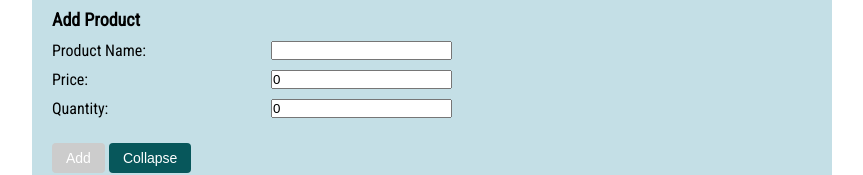
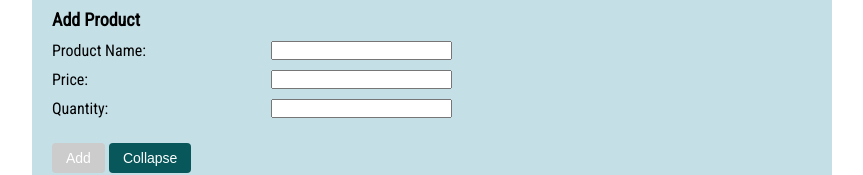
Before and after one commit to BrandonCorey/shopping-cart, a React (Vite) app in the folder client/: page / in a window 1280 px wide. Both pictures are taken after a click on the button "Add A product". Shown: the part 327-502 px from the top of the page, without its empty margins (208-1071 px from the left). Built offline with nearby package versions, Linux system fonts and the light colour scheme; no server answers; a web font is replaced by a local one.

Commit message:
makes default or price and quantity empty string

```diff
--- a/client/src/components/product-form.js
+++ b/client/src/components/product-form.js
@@ -13,8 +13,8 @@ export default function ProductForm({
   if (!isFormShowing) return null;
 
   const [title, setTitle] = useState(titleInit || "");
-  const [quantity, setQuantity] = useState(quantityInit || "0");
-  const [price, setPrice] = useState(priceInit || "0");
+  const [quantity, setQuantity] = useState(quantityInit || "");
+  const [price, setPrice] = useState(priceInit || "");
 
   const clearForm = () => {
     setTitle("");
```
